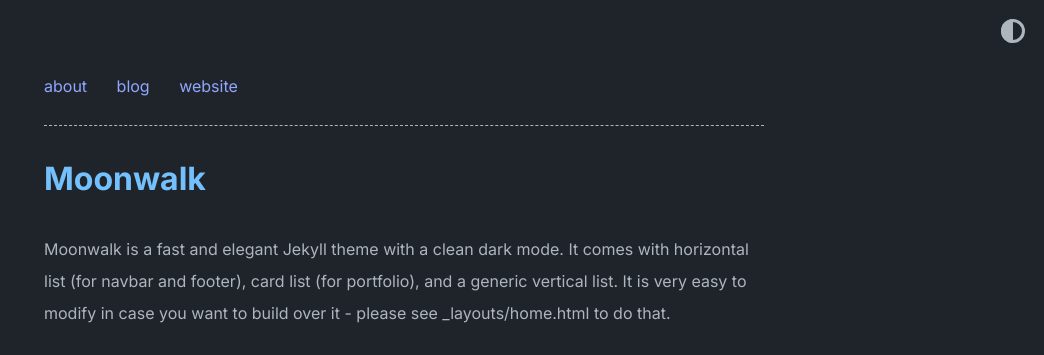
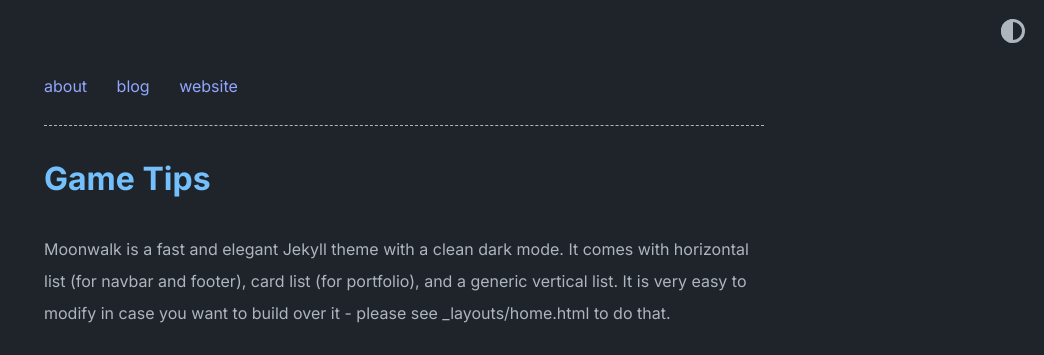
Before and after one commit to game-tips/game-tips.github.io, a Jekyll site: the page built from index.md, in a window 1280 px wide. Shown: the top 355 px of the page, without its empty margins (236-1280 px from the left). Built offline with Jekyll 4.4.1, drawn with Linux system fonts in a browser that asks for light colours.

Commit message:
Update _config.yml

```diff
--- a/_config.yml
+++ b/_config.yml
@@ -1,6 +1,6 @@
-title: Moonwalk
+title: Game Tips
 author: Abhinav Saxena
-url: https://www.abhinavsaxena.com/moonwalk # root address of the site
+url: game-tips.github.io # root address of the site
 description: > # description of the site (multiple lines allowed)
   Moonwalk is a fast and elegant Jekyll theme with a clean dark mode. It comes with horizontal list (for navbar and footer), card list (for portfolio), and a generic vertical list. It is very easy to modify in case you want to build over it - please see _layouts/home.html to do that.
 
```
